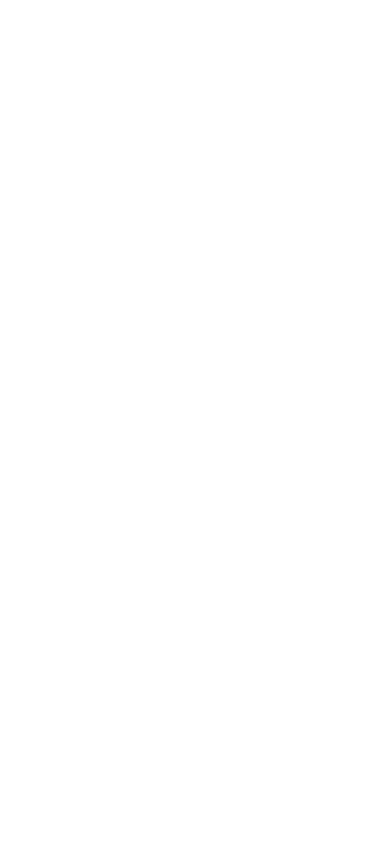
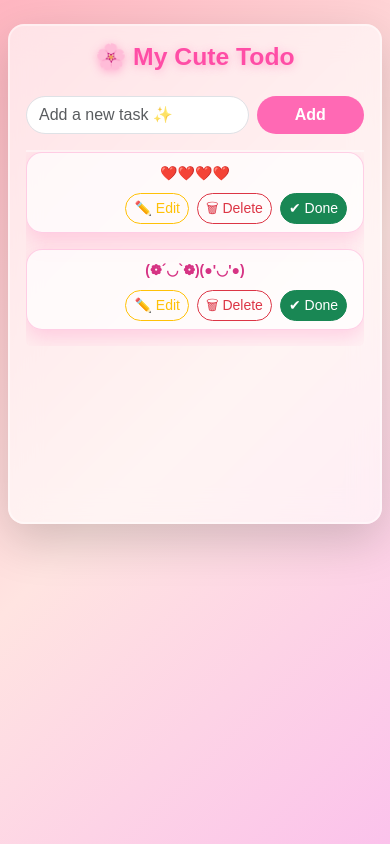
Before and after one commit to NOUHAILANO/cute-todoliste, a React (Create React App) app: page / in a window 390 px wide. Built offline with nearby package versions, Linux system fonts and the light colour scheme; data requests are answered from the project's data file.

Commit message:
make the style responsive

```diff
--- a/db.json
+++ b/db.json
@@ -1,23 +1,14 @@
 {
   "tasks": [
     {
-      "title": "hhyhjduhdfjnkc,",
-      "id": "38bf"
+      "id": "b790",
+      "title": "❤️❤️❤️❤️",
+      "completed": false
     },
     {
-      "id": "9311",
-      "title": "🤣😁"
-    },
-    {
-      "id": "f2e6"
-    },
-    {
-      "id": "064b",
-      "title": "hh"
-    },
-    {
-      "id": "ddee",
-      "title": "hh"
+      "id": "f69a",
+      "title": "(❁´◡`❁)(●'◡'●)",
+      "completed": false
     }
   ]
 }
--- a/src/todoliste.js
+++ b/src/todoliste.js
@@ -1,51 +1,223 @@
-import { useState,useEffect } from "react";
-function Todoliste(){
-  const [tasks,settasks]=useState([])
-  const [newtask,setnewtask]=useState('')
-  const [editid,seteditid]=useState(null)
-  const [newtitle,setnewtitle]=useState('')
-  useEffect(()=>{
-    fetch('http://localhost:3001/tasks')
-    .then(res=>res.json())
-    .then(data=>settasks(data))
-  },[])
+import { useState, useEffect } from "react";
 
+function Todoliste() {
+  const [tasks, settasks] = useState([]);
+  const [newtask, setnewtask] = useState("");
+  const [editid, seteditid] = useState(null);
+  const [newtitle, setnewtitle] = useState("");
 
+  // FETCH TASKS
+  useEffect(() => {
+    fetch("http://localhost:3001/tasks")
+      .then((res) => res.json())
+      .then((data) => settasks(data));
+  }, []);
 
-const addtask=()=>{
-  if (newtask==="")return;
-  fetch("http://localhost:3001/tasks",{
-    method:'POST',
-    headers:{"Content-Type":"application/json"},
-    body:JSON.stringify({title:newtask})
-  })
-  .then(res=>res.json())
-  .then(task=>{settasks([...tasks,task]);
-setnewtask('')});
-}
-const startedit=(task)=>{
-  seteditid(task.id)
-  setnewtitle(task.title)
-}
-const saveedit=()=>{
-  fetch(`http://localhost:3001/tasks/${editid}`,{
-    method:'PUT',
-  headers:{'Content-Type':'application/json'},
-body:JSON.stringify({id:editid,title:newtitle})
-}
-)
-  .then(res=>res.json())
-  .then(updated=>{settasks(tasks.map((t)=>t.id===updated.id?updated:t));
-  seteditid(null);
-  setnewtitle("");})
+  // ADD TASK
+  const addtask = () => {
+    if (newtask.trim() === "") return;
+    fetch("http://localhost:3001/tasks", {
+      method: "POST",
+      headers: { "Content-Type": "application/json" },
+      body: JSON.stringify({ title: newtask, completed: false }),
+    })
+      .then((res) => res.json())
+      .then((task) => {
+        settasks([...tasks, task]);
+        setnewtask("");
+      });
+  };
+
+  // START EDIT
+  const startedit = (task) => {
+    seteditid(task.id);
+    setnewtitle(task.title);
+  };
+
+  // SAVE EDIT
+  const saveedit = () => {
+    fetch(`http://localhost:3001/tasks/${editid}`, {
+      method: "PUT",
+      headers: { "Content-Type": "application/json" },
+      body: JSON.stringify({
+        id: editid,
+        title: newtitle,
+        completed: tasks.find((t) => t.id === editid)?.completed,
+      }),
+    })
+      .then((res) => res.json())
+      .then((updated) => {
+        settasks(tasks.map((t) => (t.id === updated.id ? updated : t)));
+        seteditid(null);
+        setnewtitle("");
+      });
+  };
+
+  // DELETE TASK
+  const deletetask = (id) => {
+    fetch(`http://localhost:3001/tasks/${id}`, { method: "DELETE" }).then(() =>
+      settasks(tasks.filter((t) => t.id !== id))
+    );
+  };
+
+  // TOGGLE DONE
+  const toggleDone = (task) => {
+    fetch(`http://localhost:3001/tasks/${task.id}`, {
+      method: "PUT",
+      headers: { "Content-Type": "application/json" },
+      body: JSON.stringify({ ...task, completed: !task.completed }),
+    })
+      .then((res) => res.json())
+      .then((updated) =>
+        settasks(tasks.map((t) => (t.id === updated.id ? updated : t)))
+      );
+  };
+
+  return (
+    <div
+      className="min-vh-100 d-flex justify-content-center align-items-start px-2 px-sm-3 px-md-4 py-4"
+      style={{
+        background: "linear-gradient(135deg, #ffb6c1, #ffe4e1, #fbc2eb)",
+        fontFamily: "'Poppins', sans-serif",
+      }}
+    >
+      <div
+        className="card shadow-lg rounded-4 p-3 p-sm-4 w-100"
+        style={{
+          maxWidth: "420px",
+          minHeight: "500px",
+          background: "rgba(255,255,255,0.6)",
+          backdropFilter: "blur(15px)",
+          border: "2px solid rgba(255,255,255,0.4)",
+        }}
+      >
+        {/* HEADER */}
+        <div className="text-center mb-3">
+          <h2
+            className="fw-bold"
+            style={{
+              color: "#ff4da6",
+              textShadow: "0 2px 10px rgba(255,77,166,0.4)",
+            }}
+          >
+            🌸 My Cute Todo
+          </h2>
+        </div>
+
+        {/* INPUT */}
+        <div className="row g-2 mb-3">
+          <div className="col-8 col-sm-9">
+            <input
+              type="text"
+              className="form-control rounded-pill"
+              placeholder="Add a new task ✨"
+              value={newtask}
+              onChange={(e) => setnewtask(e.target.value)}
+            />
+          </div>
+          <div className="col-4 col-sm-3">
+            <button
+              className="btn w-100 rounded-pill"
+              style={{
+                backgroundColor: "#ff69b4",
+                color: "white",
+                fontWeight: "bold",
+              }}
+              onClick={addtask}
+            >
+              Add
+            </button>
+          </div>
+        </div>
+
+        {/* EMPTY STATE */}
+        {tasks.length === 0 && (
+          <p className="text-center mt-4" style={{ color: "#d63384" }}>
+            🌸 No tasks yet… add something cute!
+          </p>
+        )}
+
+        {/* TASK LIST */}
+        <ul
+          className="list-group list-group-flush overflow-auto"
+          style={{ maxHeight: "50vh" }}
+        >
+          {tasks.map((t) => (
+            <li
+              key={t.id}
+              className="list-group-item rounded-4 mb-3"
+              style={{
+                background: "rgba(255,255,255,0.7)",
+                boxShadow: "0 8px 20px rgba(255,105,180,0.25)",
+                border: "1px solid rgba(255,105,180,0.3)",
+              }}
+            >
+              {editid === t.id ? (
+                <>
+                  <input
+                    className="form-control mb-2"
+                    value={newtitle}
+                    onChange={(e) => setnewtitle(e.target.value)}
+                  />
+                  <div className="d-flex gap-2">
+                    <button
+                      className="btn btn-success btn-sm rounded-pill"
+                      onClick={saveedit}
+                    >
+                      Save
+                    </button>
+                    <button
+                      className="btn btn-secondary btn-sm rounded-pill"
+                      onClick={() => seteditid(null)}
+                    >
+                      Cancel
+                    </button>
+                  </div>
+                </>
+              ) : (
+                <>
+                  <span
+                    style={{
+                      fontSize: "clamp(14px, 2.5vw, 16px)",
+                      fontWeight: "600",
+                      textDecoration: t.completed ? "line-through" : "none",
+                      color: t.completed ? "#999" : "#d63384",
+                      wordBreak: "break-word",
+                    }}
+                  >
+                    {t.title}
+                  </span>
+
+                  <div className="d-flex flex-wrap justify-content-end gap-2 mt-2">
+                    <button
+                      className="btn btn-sm btn-outline-warning rounded-pill"
+                      onClick={() => startedit(t)}
+                    >
+                      ✏️ Edit
+                    </button>
+                    <button
+                      className="btn btn-sm btn-outline-danger rounded-pill"
+                      onClick={() => deletetask(t.id)}
+                    >
+                      🗑 Delete
+                    </button>
+                    <button
+                      className={`btn btn-sm rounded-pill ${
+                        t.completed ? "btn-outline-success" : "btn-success"
+                      }`}
+                      onClick={() => toggleDone(t)}
+                    >
+                      {t.completed ? "↩ Undone" : "✔ Done"}
+                    </button>
+                  </div>
+                </>
+              )}
+            </li>
+          ))}
+        </ul>
+      </div>
+    </div>
+  );
 }
 
-
-
-
-
-return(
-  <div></div>
-)
-
-}export default Todoliste;
+export default Todoliste;
```
